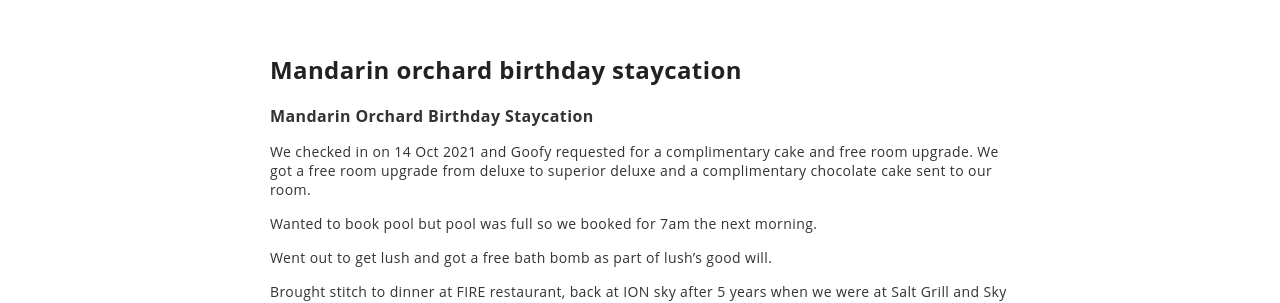
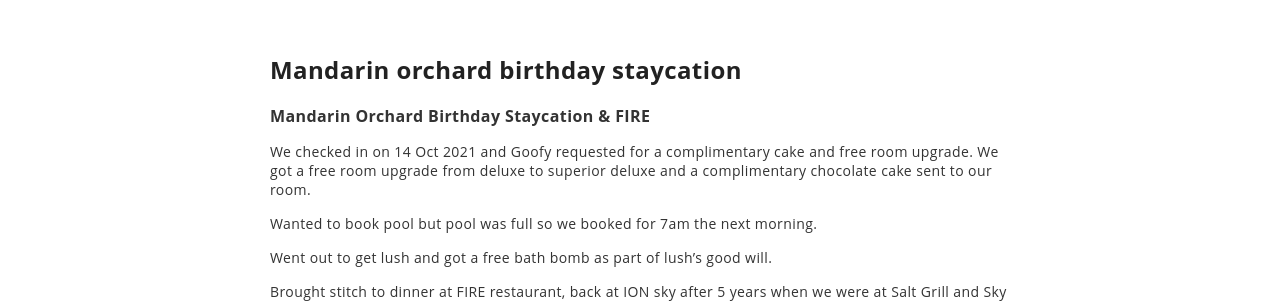
Before and after one commit to ourcarus/casadelagom, a Jekyll site: the page built from _posts/2021-10-16-Mandarin Orchard Birthday Staycation.md, in a window 1280 px wide. Shown: the part 158-461 px from the top of the page. Built offline with Jekyll 4.4.1, drawn with Linux system fonts in a browser that asks for light colours; our own code applies the rules of GitHub Pages for plain Markdown files.

Commit message:
Update 2021-10-16-Mandarin Orchard Birthday Staycation.md

```diff
--- a/_posts/2021-10-16-Mandarin Orchard Birthday Staycation.md
+++ b/_posts/2021-10-16-Mandarin Orchard Birthday Staycation.md
@@ -1,7 +1,7 @@
 ---
 published: true
 ---
-### Mandarin Orchard Birthday Staycation
+### Mandarin Orchard Birthday Staycation & FIRE
 
 We checked in on 14 Oct 2021 and Goofy requested for a complimentary cake and free room upgrade. We got a free room upgrade from deluxe to superior deluxe and a complimentary chocolate cake sent to our room.
 
```
